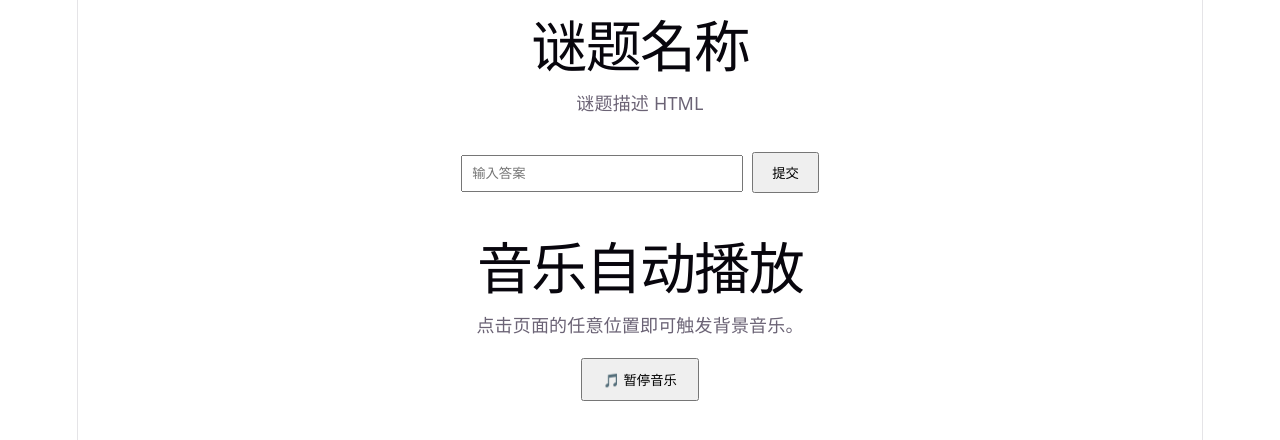
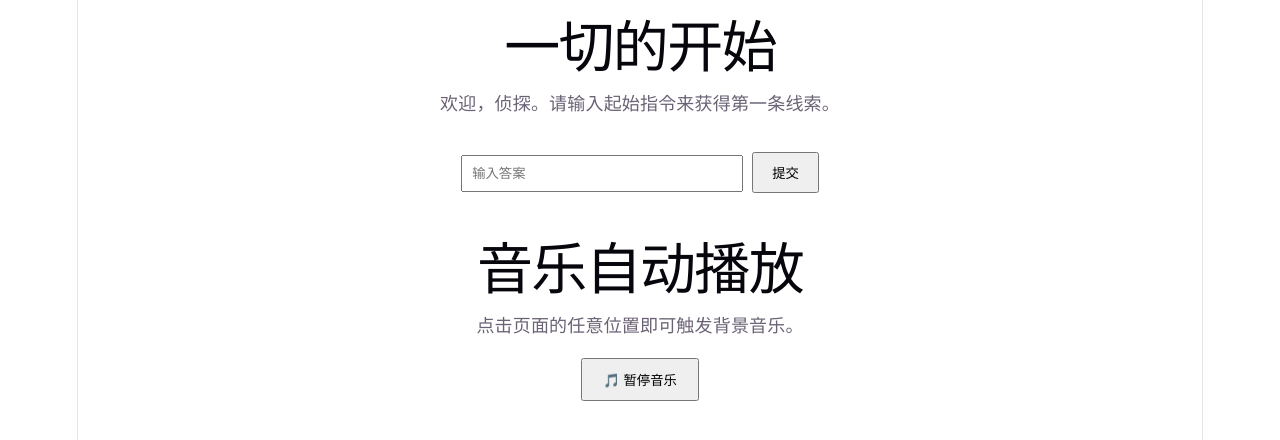
Before and after one commit to KukuhakuAsso/telemetry-instruments, a Vue app: page / in a window 1280 px wide. Shown: the top 440 px of the page. Built offline with nearby package versions, Linux system fonts and the light colour scheme.

Commit message:
Update puzzleLoader.vue

```diff
--- a/src/puzzleLoader.vue
+++ b/src/puzzleLoader.vue
@@ -1,8 +1,7 @@
 <template>
   <article>
-    <h1>{{ title }}</h1>
-    <!-- 谜题描述支持 HTML -->
-    <div v-html="content"></div>
+    <h1>{{ currentTitle }}</h1>
+    <div v-html="currentContent"></div>
 
     <div style="margin-top: 2rem;">
       <input
@@ -24,7 +23,7 @@
       </p>
     </div>
 
-    <!-- 第六关通关结束图 -->
+    <!-- 第七关通关结束图 -->
     <div v-if="endingImageUrl" class="ending">
       <img :src="endingImageUrl" alt="恭喜通关" style="max-width: 100%; border-radius: 8px;" />
     </div>
@@ -32,12 +31,9 @@
 </template>
 
 <script setup>
-import { ref } from 'vue'
+import { ref, computed } from 'vue'
 
-// 父组件（或路由）传入的谜题数据
 const props = defineProps({
-  title: { type: String, required: true },
-  content: { type: String, required: true },   // 谜题描述，可以是 HTML 字符串
   level: { type: [String, Number], required: true }
 })
 
@@ -48,8 +44,43 @@ const loading = ref(false)
 const isSuccess = ref(false)
 const endingImageUrl = ref('')
 
-// ********** 这里替换成你的真实云函数 URL **********
+// ********** 替换成你的云函数 URL **********
 const apiUrl = 'https://1438673597-0z3hiqb0be.ap-shanghai.tencentscf.com'
+
+// 所有关卡的标题和描述（你可以随时修改文案）
+const puzzleData = {
+  1: {
+    title: '一切的开始',
+    content: '<p>欢迎，侦探。请输入起始指令来获得第一条线索。</p>'
+  },
+  2: {
+    title: '谜题一',
+    content: '<p>你打开 TI01，看到一幅星图……<br>（此处替换为你的谜题描述）</p>'
+  },
+  3: {
+    title: '谜题二',
+    content: '<p>TI02 中夹着一张旧报纸……</p>'
+  },
+  4: {
+    title: '谜题三',
+    content: '<p>TI03 显示了一段摩斯码……</p>'
+  },
+  5: {
+    title: '谜题四',
+    content: '<p>TI04 是一串化学元素符号……</p>'
+  },
+  6: {
+    title: '谜题五',
+    content: '<p>TI05 是一张褪色的照片……</p>'
+  },
+  7: {
+    title: '最终谜题',
+    content: '<p>你已经接近真相。输入最后的答案，揭开一切。</p>'
+  }
+}
+
+const currentTitle = computed(() => puzzleData[props.level]?.title || '未知关卡')
+const currentContent = computed(() => puzzleData[props.level]?.content || '<p>关卡数据缺失</p>')
 
 async function checkAnswer() {
   const raw = answer.value.trim()
@@ -63,43 +94,34 @@ async function checkAnswer() {
   isSuccess.value = false
 
   try {
-    // 拼接请求 URL：level 和 answer 作为查询参数
     const url = `${apiUrl}?level=${encodeURIComponent(props.level)}&answer=${encodeURIComponent(raw)}`
     const response = await fetch(url)
     const data = await response.json()
 
-    // 判断是否成功（有 downloadUrl 表示 1-5 关，或者 endingImageUrl 表示第 6 关）
     if (data.downloadUrl) {
-      // 第 1~5 关：有文件下载
+      // 第1~6关：自动下载文件
       result.value = data.message || '🎉 答案正确，正在下载...'
       isSuccess.value = true
-
-      // 延迟 1 秒开始下载，让玩家看到成功提示
       setTimeout(() => {
         window.location.href = data.downloadUrl
       }, 1000)
     } else if (data.endingImageUrl) {
-      // 第 6 关：无下载，显示结束图 + 播放音乐
+      // 第7关：显示结束图 + 播放音乐
       result.value = data.message || '🎉 恭喜通关！'
       isSuccess.value = true
       endingImageUrl.value = data.endingImageUrl
-
-      // 播放音乐（如果返回了 musicUrl）
       if (data.musicUrl) {
         const audio = new Audio(data.musicUrl)
         audio.volume = 0.8
-        audio.play().catch(() => {
-          // 如果自动播放被浏览器阻止，可以静默失败
-          console.log('自动播放被阻止，请点击页面任意位置后重试')
-        })
+        audio.play().catch(() => {})
       }
     } else {
-      // 答案错误或其它情况
+      // 答案错误
       result.value = data.message || '答案错误，请再试试。'
     }
   } catch (error) {
     result.value = '网络错误，请检查网络后重试'
-    console.error('请求失败：', error)
+    console.error(error)
   } finally {
     loading.value = false
   }
```
